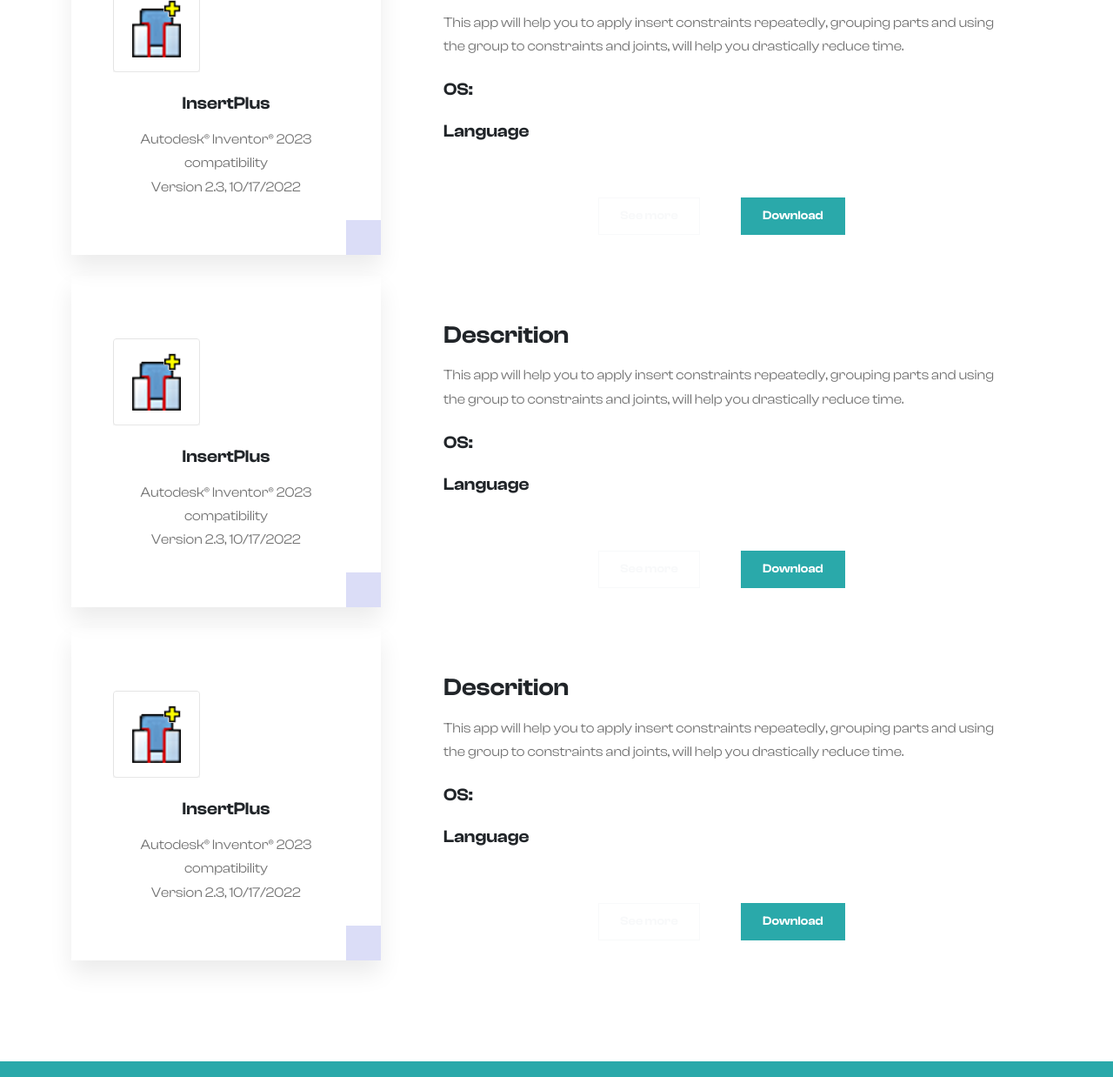
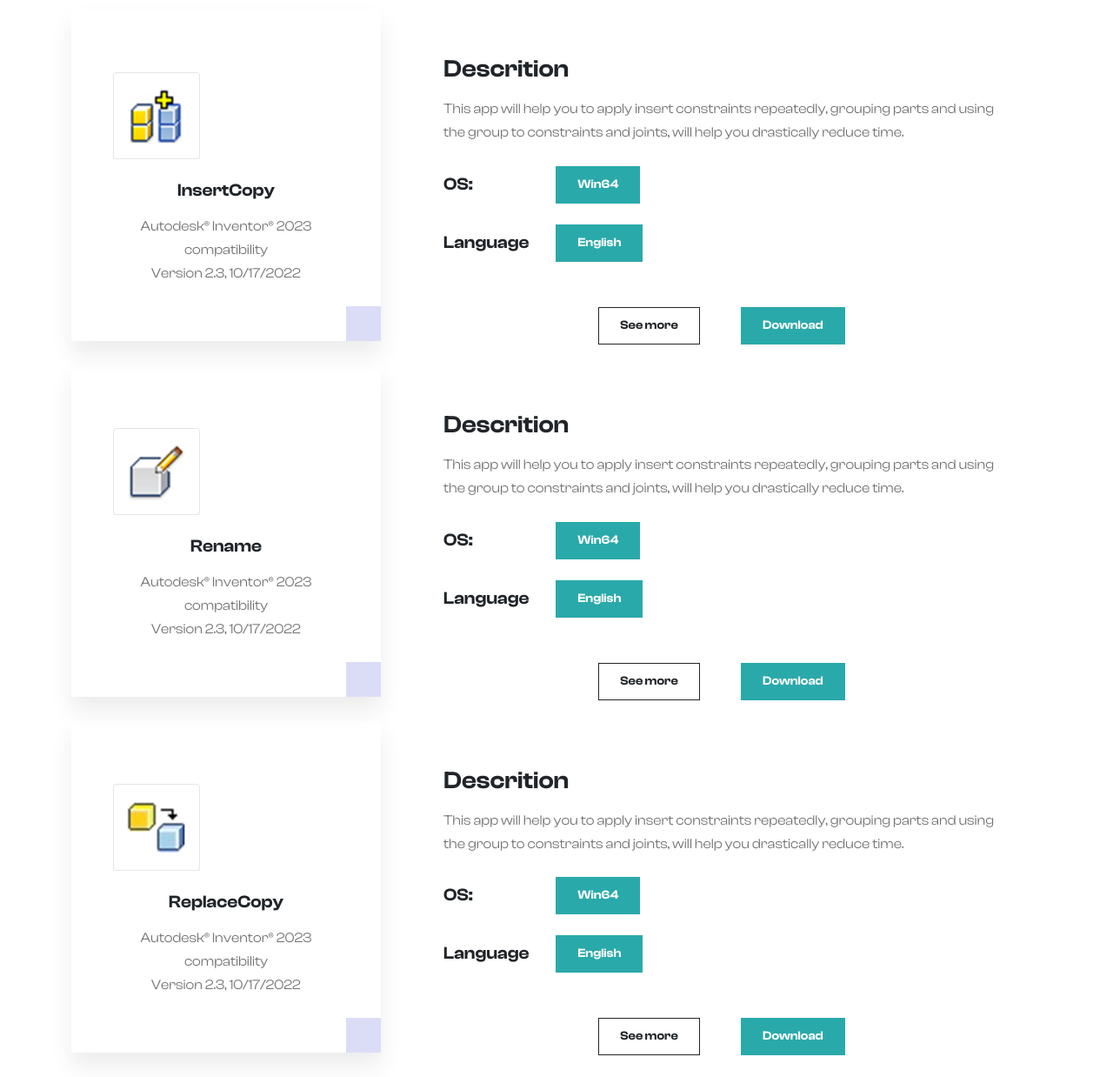
Before and after one commit to eicarol/ConsultCad, a plain HTML site: page products.html in a window 1280 px wide. Shown: the part 698-1936 px from the top of the page at 87% size. Drawn offline with nearby package versions, Linux system fonts and the light colour scheme.

Commit message:
Update products.html

```diff
--- a/products.html
+++ b/products.html
@@ -72,9 +72,19 @@
               grouping parts and using the group to constraints and joints, will help you drastically reduce time.</p>
             <h5 class="mt-4 mb-3" style="text-align: left !important;">OS:</h5>
             <h5 class="mt-4 mb-3" style="text-align: left !important;">Language</h5>
+
+            <h5 class="mt-4 mb-3" style="text-align: left !important;">OS:
+              &nbsp;&nbsp;&nbsp;&nbsp;&nbsp;&nbsp;&nbsp;&nbsp;&nbsp;&nbsp;&nbsp;&nbsp;&nbsp;&nbsp;
+              &nbsp;&nbsp;&nbsp;&nbsp;&nbsp;&nbsp;&nbsp;&nbsp;&nbsp;&nbsp;&nbsp;&nbsp;&nbsp;&nbsp;
+              <a class="btn btn-brand me-2 pulse">Win64</a>
+            </h5>
+            <h5 class="mt-4 mb-1" style="text-align: left !important;">Language
+              &nbsp;&nbsp;&nbsp;&nbsp;&nbsp;&nbsp;&nbsp;&nbsp;
+              <a class="btn btn-brand me-2 pulse">English</a>
+            </h5>
           </div>
-          <div data-aos="fade-down" data-aos-delay="50" style="justify-content: right !important;">
-            <a href="#" class="btn btn-outline-light ms-2">See more</a>
+          <div data-aos="fade-down" data-aos-delay="50" style="justify-content: left !important;">
+            <a href="#" class="btn btn-outline-dark ms-2">See more</a>
             &nbsp;&nbsp;&nbsp;&nbsp;&nbsp;&nbsp;&nbsp;&nbsp;&nbsp;&nbsp;&nbsp;&nbsp;&nbsp;&nbsp;
             <a href="#" class="btn btn-brand me-2 pulse">Download</a>
           </div>
@@ -82,9 +92,9 @@
         <div class="col-lg-4 col-sm-12" data-aos="fade-down" data-aos-delay="150">
           <div class="service theme-shadow p-lg-5 p-4">
             <div class="review-person mt-4 d-flex align-items-center ">
-              <img class="img-cover" src="./assets/images/insertPlus.png" alt="" width="100px" height="100px">
+              <img class="img-cover" src="./assets/images/insertCopy.png" alt="" width="100px" height="100px">
             </div>
-            <h5 class="mt-4 mb-3">InsertPlus</h5>
+            <h5 class="mt-4 mb-3">InsertCopy</h5>
             <div class="line"></div>
             <p>Autodesk® Inventor® 2023 compatibility<br>Version 2.3, 10/17/2022</p>
           </div>
@@ -95,11 +105,18 @@
             </h3>
             <p style="text-align: left !important;">This app will help you to apply insert constraints repeatedly,
               grouping parts and using the group to constraints and joints, will help you drastically reduce time.</p>
-            <h5 class="mt-4 mb-3" style="text-align: left !important;">OS:</h5>
-            <h5 class="mt-4 mb-3" style="text-align: left !important;">Language</h5>
+            <h5 class="mt-4 mb-3" style="text-align: left !important;">OS:
+              &nbsp;&nbsp;&nbsp;&nbsp;&nbsp;&nbsp;&nbsp;&nbsp;&nbsp;&nbsp;&nbsp;&nbsp;&nbsp;&nbsp;
+              &nbsp;&nbsp;&nbsp;&nbsp;&nbsp;&nbsp;&nbsp;&nbsp;&nbsp;&nbsp;&nbsp;&nbsp;&nbsp;&nbsp;
+              <a class="btn btn-brand me-2 pulse">Win64</a>
+            </h5>
+            <h5 class="mt-4 mb-1" style="text-align: left !important;">Language
+              &nbsp;&nbsp;&nbsp;&nbsp;&nbsp;&nbsp;&nbsp;&nbsp;
+              <a class="btn btn-brand me-2 pulse">English</a>
+            </h5>
           </div>
           <div data-aos="fade-down" data-aos-delay="50" style="justify-content: right !important;">
-            <a href="#" class="btn btn-outline-light ms-2">See more</a>
+            <a href="#" class="btn btn-outline-dark ms-2">See more</a>
             &nbsp;&nbsp;&nbsp;&nbsp;&nbsp;&nbsp;&nbsp;&nbsp;&nbsp;&nbsp;&nbsp;&nbsp;&nbsp;&nbsp;
             <a href="#" class="btn btn-brand me-2 pulse">Download</a>
           </div>
@@ -107,9 +124,9 @@
         <div class="col-lg-4 col-sm-12" data-aos="fade-down" data-aos-delay="150">
           <div class="service theme-shadow p-lg-5 p-4">
             <div class="review-person mt-4 d-flex align-items-center ">
-              <img class="img-cover" src="./assets/images/insertPlus.png" alt="" width="100px" height="100px">
+              <img class="img-cover" src="./assets/images/rename.png" alt="" width="100px" height="100px">
             </div>
-            <h5 class="mt-4 mb-3">InsertPlus</h5>
+            <h5 class="mt-4 mb-3">Rename</h5>
             <div class="line"></div>
             <p>Autodesk® Inventor® 2023 compatibility<br>Version 2.3, 10/17/2022</p>
           </div>
@@ -120,11 +137,18 @@
             </h3>
             <p style="text-align: left !important;">This app will help you to apply insert constraints repeatedly,
               grouping parts and using the group to constraints and joints, will help you drastically reduce time.</p>
-            <h5 class="mt-4 mb-3" style="text-align: left !important;">OS:</h5>
-            <h5 class="mt-4 mb-3" style="text-align: left !important;">Language</h5>
+            <h5 class="mt-4 mb-3" style="text-align: left !important;">OS:
+              &nbsp;&nbsp;&nbsp;&nbsp;&nbsp;&nbsp;&nbsp;&nbsp;&nbsp;&nbsp;&nbsp;&nbsp;&nbsp;&nbsp;
+              &nbsp;&nbsp;&nbsp;&nbsp;&nbsp;&nbsp;&nbsp;&nbsp;&nbsp;&nbsp;&nbsp;&nbsp;&nbsp;&nbsp;
+              <a class="btn btn-brand me-2 pulse">Win64</a>
+            </h5>
+            <h5 class="mt-4 mb-1" style="text-align: left !important;">Language
+              &nbsp;&nbsp;&nbsp;&nbsp;&nbsp;&nbsp;&nbsp;&nbsp;
+              <a class="btn btn-brand me-2 pulse">English</a>
+            </h5>
           </div>
           <div data-aos="fade-down" data-aos-delay="50" style="justify-content: right !important;">
-            <a href="#" class="btn btn-outline-light ms-2">See more</a>
+            <a href="#" class="btn btn-outline-dark ms-2">See more</a>
             &nbsp;&nbsp;&nbsp;&nbsp;&nbsp;&nbsp;&nbsp;&nbsp;&nbsp;&nbsp;&nbsp;&nbsp;&nbsp;&nbsp;
             <a href="#" class="btn btn-brand me-2 pulse">Download</a>
           </div>
@@ -132,9 +156,9 @@
         <div class="col-lg-4 col-sm-12" data-aos="fade-down" data-aos-delay="150">
           <div class="service theme-shadow p-lg-5 p-4">
             <div class="review-person mt-4 d-flex align-items-center ">
-              <img class="img-cover" src="./assets/images/insertPlus.png" alt="" width="100px" height="100px">
+              <img class="img-cover" src="./assets/images/replaceCopy.png" alt="" width="100px" height="100px">
             </div>
-            <h5 class="mt-4 mb-3">InsertPlus</h5>
+            <h5 class="mt-4 mb-3">ReplaceCopy</h5>
             <div class="line"></div>
             <p>Autodesk® Inventor® 2023 compatibility<br>Version 2.3, 10/17/2022</p>
           </div>
@@ -145,14 +169,32 @@
             </h3>
             <p style="text-align: left !important;">This app will help you to apply insert constraints repeatedly,
               grouping parts and using the group to constraints and joints, will help you drastically reduce time.</p>
-            <h5 class="mt-4 mb-3" style="text-align: left !important;">OS:</h5>
-            <h5 class="mt-4 mb-3" style="text-align: left !important;">Language</h5>
+            <h5 class="mt-4 mb-3" style="text-align: left !important;">OS:
+              &nbsp;&nbsp;&nbsp;&nbsp;&nbsp;&nbsp;&nbsp;&nbsp;&nbsp;&nbsp;&nbsp;&nbsp;&nbsp;&nbsp;
+              &nbsp;&nbsp;&nbsp;&nbsp;&nbsp;&nbsp;&nbsp;&nbsp;&nbsp;&nbsp;&nbsp;&nbsp;&nbsp;&nbsp;
+              <a class="btn btn-brand me-2 pulse">Win64</a>
+            </h5>
+            <h5 class="mt-4 mb-1" style="text-align: left !important;">Language
+              &nbsp;&nbsp;&nbsp;&nbsp;&nbsp;&nbsp;&nbsp;&nbsp;
+              <a class="btn btn-brand me-2 pulse">English</a>
+            </h5>
           </div>
           <div data-aos="fade-down" data-aos-delay="50" style="justify-content: right !important;">
-            <a href="#" class="btn btn-outline-light ms-2">See more</a>
+            <a class="btn btn-outline-dark ms-2" id="replaceCopy" onclick="see();">See more</a>
             &nbsp;&nbsp;&nbsp;&nbsp;&nbsp;&nbsp;&nbsp;&nbsp;&nbsp;&nbsp;&nbsp;&nbsp;&nbsp;&nbsp;
             <a href="#" class="btn btn-brand me-2 pulse">Download</a>
           </div>
+
+          <div class="p-lg-12 p-4" style="display: none;" id="insertCopyTrial">
+            <h3 class="mt-1 mb-3 mr-4" style="text-align: left !important;">Trial Description
+            </h3>
+            <p style="text-align: left !important;">The Addin works 100% on trial time.
+              App works for 14 days Trial period with Full Features.</p>
+          </div>
+          <!-- <div class="p-lg-12 p-4" style="display: none;">
+            <iframe src="https://www.youtube.com/embed/tgbNymZ7vqY" style="content: left;">
+            </iframe>
+          </div> -->
         </div>
       </div>
     </div>
@@ -196,6 +238,31 @@
   <script src="https://cdn.jsdelivr.net/npm/@fancyapps/ui@4.0/dist/fancybox.umd.js"></script>
   <script src="https://unpkg.com/aos@next/dist/aos.js"></script>
   <script src="./assets/js/main.js"></script>
+  <script src="https://ajax.googleapis.com/ajax/libs/jquery/3.6.3/jquery.min.js"></script>
+
+  <script>
+    function see() {
+      $('#replaceCopy').on('click', function () {
+
+       if ($("#insertCopyTrial").css("display", "none")) {
+
+        $("#insertCopyTrial").css("display", "block");
+       } else{
+        $("#insertCopyTrial").css("display", "none");
+       }
+
+
+
+
+        //   $("#insertCopyTrial").css("display", "block");
+        // }
+        // else {
+
+        //   $("#insertCopyTrial").css("display", "none");
+        // }
+      });
+    }
+  </script>
 </body>
 
 </html>
```
